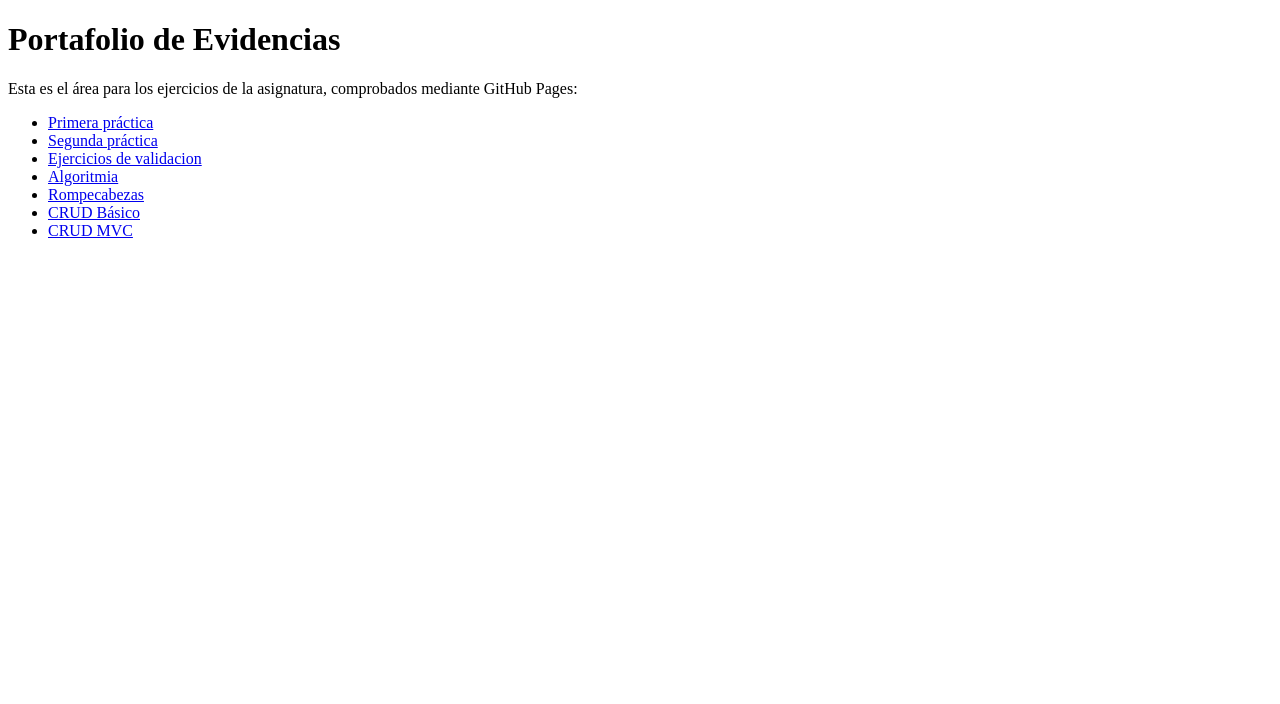
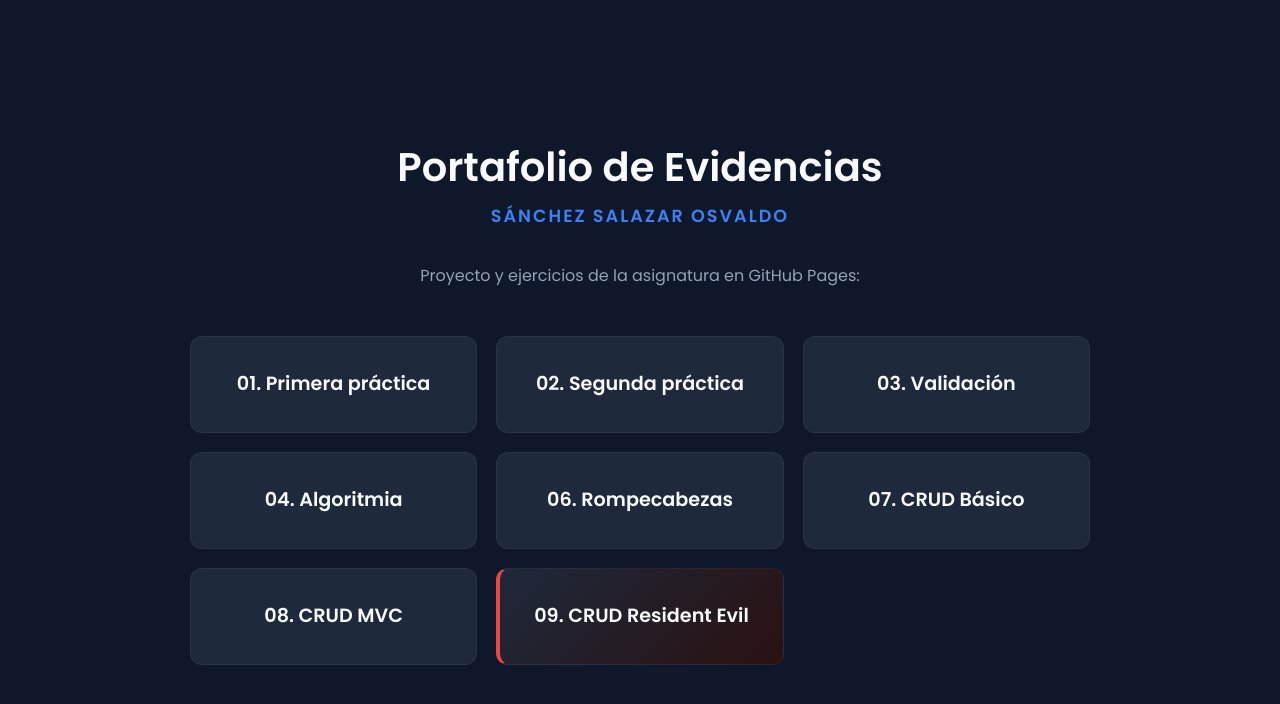
Before and after one commit to SanchezSalazarOsvaldo/4IV8_Sanchez_Salazar_Osvaldo, a plain HTML site: page index.html in a window 1280 px wide. Drawn offline with Linux system fonts and the light colour scheme.

Commit message:
Corrigiendo enlaces del portafolio de evidencias

```diff
--- /dev/null
+++ b/css/portafolio.css
@@ -0,0 +1,135 @@
+/* Variables de color */
+:root {
+    --bg-fondo: #0f172a;        /* Azul muy oscuro */
+    --texto-principal: #f8fafc; /* Blanco humo */
+    --texto-secundario: #94a3b8;/* Gris azulado */
+    --bg-tarjeta: #1e293b;      /* Azul oscuro medio */
+    --hover-tarjeta: #334155;   /* Gris oscuro */
+    --acento: #3b82f6;          /* Azul vibrante */
+    --acento-umbrella: #ef4444; /* Rojo Umbrella */
+}
+
+* {
+    margin: 0;
+    padding: 0;
+    box-sizing: border-box;
+}
+
+body {
+    font-family: 'Poppins', sans-serif;
+    background-color: var(--bg-fondo);
+    color: var(--texto-principal);
+    line-height: 1.6;
+    min-height: 100vh;
+    display: flex;
+    justify-content: center;
+    align-items: center;
+    padding: 2rem 1rem;
+}
+
+.contenedor {
+    max-width: 900px;
+    width: 100%;
+}
+
+/* ========================================= */
+/* ENCABEZADO Y TEXTOS                       */
+/* ========================================= */
+header {
+    text-align: center;
+    margin-bottom: 2rem;
+    animation: fadeInDown 0.8s ease-out;
+}
+
+h1 {
+    font-size: 2.5rem;
+    color: var(--texto-principal);
+    margin-bottom: 0.2rem;
+    font-weight: 600;
+}
+
+.subtitulo {
+    font-size: 1.1rem;
+    color: var(--acento);
+    text-transform: uppercase;
+    letter-spacing: 2px;
+    font-weight: 600;
+}
+
+.descripcion {
+    text-align: center;
+    margin-bottom: 3rem;
+    font-size: 1rem;
+    color: var(--texto-secundario);
+}
+
+/* ========================================= */
+/* CUADRÍCULA DE PROYECTOS                   */
+/* ========================================= */
+.grid-proyectos {
+    display: grid;
+    grid-template-columns: repeat(auto-fit, minmax(250px, 1fr));
+    gap: 1.2rem;
+}
+
+/* ========================================= */
+/* DISEÑO DE LAS TARJETAS    */
+/* ========================================= */
+.card {
+    background-color: var(--bg-tarjeta);
+    border-radius: 12px;
+    padding: 2rem 1rem;
+    text-decoration: none;
+    border: 1px solid rgba(255, 255, 255, 0.05);
+    transition: transform 0.3s ease, box-shadow 0.3s ease, background-color 0.3s ease;
+
+    /* Centrado de texto */
+    display: flex;
+    justify-content: center;
+    align-items: center;
+    text-align: center;
+}
+
+.card h3 {
+    font-size: 1.2rem;
+    font-weight: 600;
+    color: var(--texto-principal);
+    transition: color 0.3s ease;
+}
+
+/* Efecto al pasar el ratón */
+.card:hover {
+    transform: translateY(-5px);
+    box-shadow: 0 10px 25px rgba(0, 0, 0, 0.4);
+    background-color: var(--hover-tarjeta);
+    border-color: rgba(255, 255, 255, 0.1);
+}
+
+.card:hover h3 {
+    color: var(--acento); /* El texto se pinta de azul al hacer hover */
+}
+
+/* ========================================= */
+/* TARJETA ESPECIAL (UMBRELLA CORP)          */
+/* ========================================= */
+.card-umbrella {
+    border-left: 4px solid var(--acento-umbrella);
+    background: linear-gradient(135deg, var(--bg-tarjeta) 0%, #2a1111 100%);
+}
+
+.card-umbrella:hover {
+    box-shadow: 0 10px 25px rgba(239, 68, 68, 0.2);
+    border-color: var(--acento-umbrella);
+}
+
+.card-umbrella:hover h3 {
+    color: var(--acento-umbrella); /* El texto se pinta de rojo al hacer hover */
+}
+
+/* ========================================= */
+/* ANIMACIONES                               */
+/* ========================================= */
+@keyframes fadeInDown {
+    from { opacity: 0; transform: translateY(-20px); }
+    to { opacity: 1; transform: translateY(0); }
+}
--- a/index.html
+++ b/index.html
@@ -4,19 +4,55 @@
     <meta charset="UTF-8">
     <meta name="viewport" content="width=device-width, initial-scale=1.0">
     <title>Portafolio de Evidencias - Sánchez Salazar Osvaldo</title>
+    <link href="https://fonts.googleapis.com/css2?family=Poppins:wght@300;400;600&display=swap" rel="stylesheet">
+    <link rel="stylesheet" href="./css/portafolio.css">
 </head>
 <body>
-    <h1>Portafolio de Evidencias</h1>
-    <p>Esta es el área para los ejercicios de la asignatura, comprobados mediante GitHub Pages:</p>
 
-    <ul>
-        <li><a href="./01PrimeraPractica/inicio.html">Primera práctica</a></li>
-        <li><a href="./02Formulario/index.html">Segunda práctica</a></li>
-        <li><a href="./03EjerciciosDeValidacion/index.html">Ejercicios de validacion</a></li>
-        <li><a href="./04Algoritmia/index.html">Algoritmia</a></li>
-        <li><a href="./06Rompecabezas/rompecabezas.html">Rompecabezas</a></li>
-        <li><a href="./07CRUD/public/JS/index.html">CRUD Básico</a></li>
-        <li><a href="./08CRUDMVC/public/index.html">CRUD MVC</a></li>
-    </ul>
+    <div class="contenedor">
+        <header>
+            <h1>Portafolio de Evidencias</h1>
+            <p class="subtitulo">Sánchez Salazar Osvaldo</p>
+        </header>
+
+        <main>
+            <p class="descripcion">Proyecto y ejercicios de la asignatura en GitHub Pages:</p>
+
+            <div class="grid-proyectos">
+                <a href="./01PrimeraPractica/inicio.html" class="card">
+                    <h3>01. Primera práctica</h3>
+                </a>
+
+                <a href="./02Formulario/index.html" class="card">
+                    <h3>02. Segunda práctica</h3>
+                </a>
+
+                <a href="./03EjerciciosDeValidacion/index.html" class="card">
+                    <h3>03. Validación</h3>
+                </a>
+
+                <a href="./04Algoritmia/index.html" class="card">
+                    <h3>04. Algoritmia</h3>
+                </a>
+
+                <a href="./06Rompecabezas/rompecabezas.html" class="card">
+                    <h3>06. Rompecabezas</h3>
+                </a>
+
+                <a href="./07CRUD/public/JS/index.html" class="card">
+                    <h3>07. CRUD Básico</h3>
+                </a>
+
+                <a href="./08CRUDMVC/public/index.html" class="card">
+                    <h3>08. CRUD MVC</h3>
+                </a>
+
+                <a href="./09CRUDRE/public/index.html" class="card card-umbrella">
+                    <h3>09. CRUD Resident Evil</h3>
+                </a>
+            </div>
+        </main>
+    </div>
+
 </body>
 </html>
```
Also changed, not shown: 01PrimeraPractica/inicio.html (+1 -1 lines), 02Formulario/index.html (+1 -1 lines), 03EjerciciosDeValidacion/index.html (+1 -1 lines), 04Algoritmia/index.html (+1 -1 lines), 06Rompecabezas/rompecabezas.html (+1 -1 lines), 07CRUD/public/JS/index.html (+1 -1 lines), 08CRUDMVC/public/index.html (+1 -1 lines), 09CRUDRE/public/css/style.css (+41 -0 lines), 09CRUDRE/public/index.html (+6 -0 lines).
